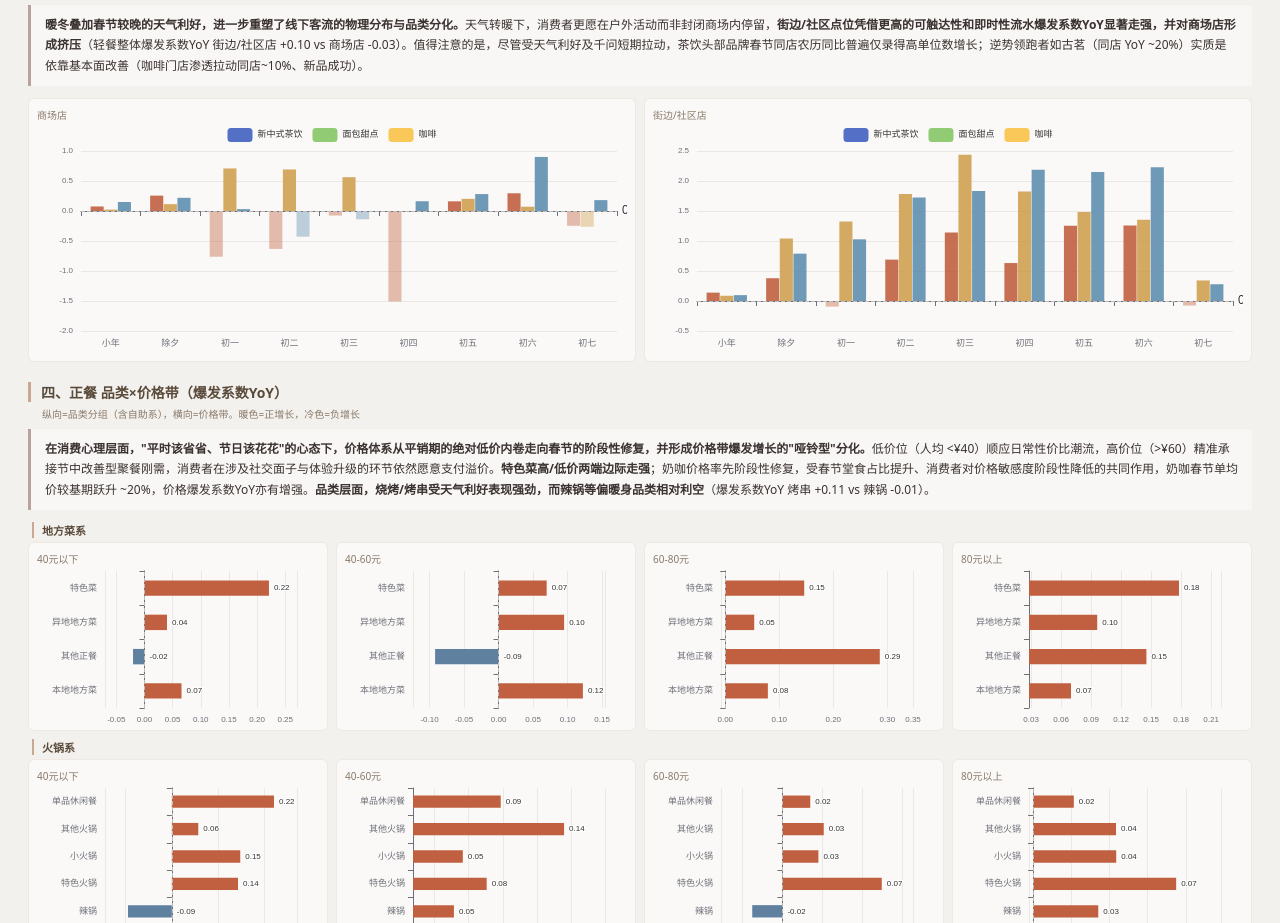
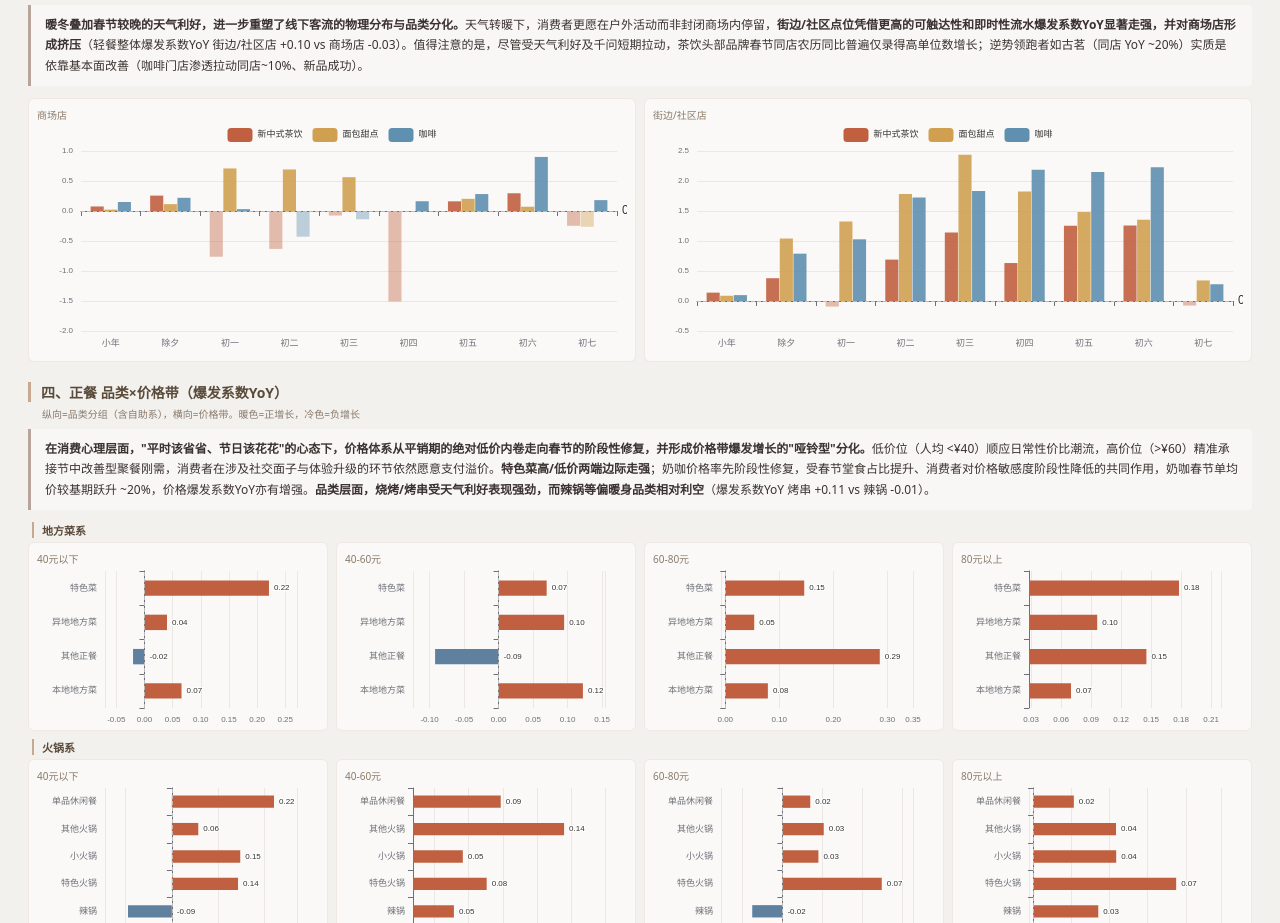
Before and after one commit to zhongyn-ai/holiday-report, a plain HTML site: page cny.html in a window 1280 px wide. Shown: the part 1180-2103 px from the top of the page. Drawn offline with nearby package versions, Linux system fonts and the light colour scheme.

Commit message:
fix: set series color in s3 so legend matches bar colors

```diff
--- a/cny.html
+++ b/cny.html
@@ -178,6 +178,7 @@ function s3(){
       yAxis:{type:'value',axisLabel:{fontSize:8,formatter:v=>v.toFixed(1)},splitLine:{lineStyle:{color:'#ebe7e3'}}},
       series:cats.map(cat=>({
         name:cat,type:'bar',
+        color:cc[cat],
         data:LC_YOY[t][cat].map(v=>({value:v,itemStyle:{color:cc[cat],opacity:v>=0?0.9:0.4}})),
         barWidth:'22%',barGap:'4%',
         markLine:{silent:true,symbol:'none',lineStyle:{color:'#bbb',type:'dashed'},data:[{yAxis:0}]}
```
